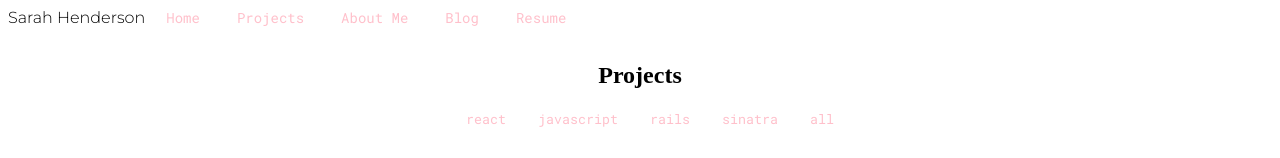
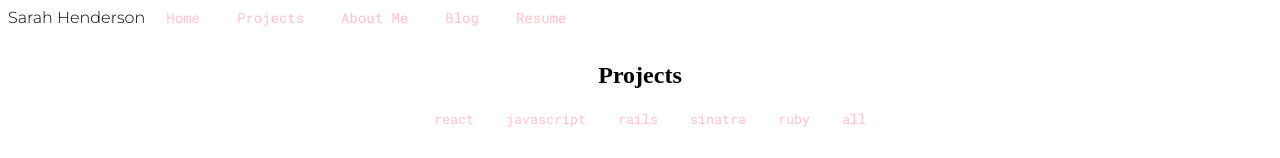
Before and after one commit to srosiex/portfolio-frontend, a React (Create React App) app: page /projects in a window 1280 px wide. Shown: the top 158 px of the page. Built offline with nearby package versions, Linux system fonts and the light colour scheme; a web font is replaced by a local one.

Commit message:
added ruby to proj categories

```diff
--- a/src/components/projectInfo.js
+++ b/src/components/projectInfo.js
@@ -51,7 +51,7 @@ const projects = [
         tech: "Utilized Ruby, and ActiveRecord. Used cookies for secure login. Implemented REST for clear URL mapping.",
         description: "Constructed a web application for users to share concerts that they have attended.",
         image: concert,
-        // preview: 'https://concert-collector-sinatra.herokuapp.com/',
+        preview: 'https://concert-collector-sinatra.herokuapp.com/',
         github: 'https://github.com/srosiex/concert_collector',
     },
     {
@@ -60,9 +60,10 @@ const projects = [
         tech: "Utilized Ruby, and the San Fransisco governmant API, Rest-Client, JSON",
         description: "Created a CLI that pulls all of the open food trucks in the San Fran area at the time of running the application.",
         image: foodtruck,
-        preview: 'https://concert-collector-sinatra.herokuapp.com/',
+        preview: 'https://github.com/srosiex/foodtruck-cli/tree/master/food_truck_cli',
         github: 'https://github.com/srosiex/foodtruck-cli/tree/master/food_truck_cli',
-    }
+    },
+
 ]
 // const projects = {
 //         react: {
--- a/src/containers/Projects.js
+++ b/src/containers/Projects.js
@@ -29,6 +29,8 @@ export class Projects extends Component {
             filteredList = projects.filter(p=>p.category ==='sinatra')
         }else if(this.state.activeTab === 'rails'){
             filteredList = projects.filter(p=>p.category ==='rails')
+        }else if(this.state.activeTab === "ruby"){
+            filteredList = projects.filter(p=>p.category==="ruby")
         }else if(this.state.activeTab === "all"){
             return projects
         }
@@ -45,6 +47,7 @@ export class Projects extends Component {
                        <li><button value="javascript" onClick={this.handleClick}>javascript</button></li>
                        <li><button value="rails" onClick={this.handleClick}>rails</button></li>
                        <li><button value="sinatra" onClick={this.handleClick}>sinatra</button></li>
+                       <li><button value="ruby" onClick={this.handleClick}>ruby</button></li>
                        <li><button value="all" onClick={this.handleClick}>all</button></li>
                        </ul>
                 </div>
```
